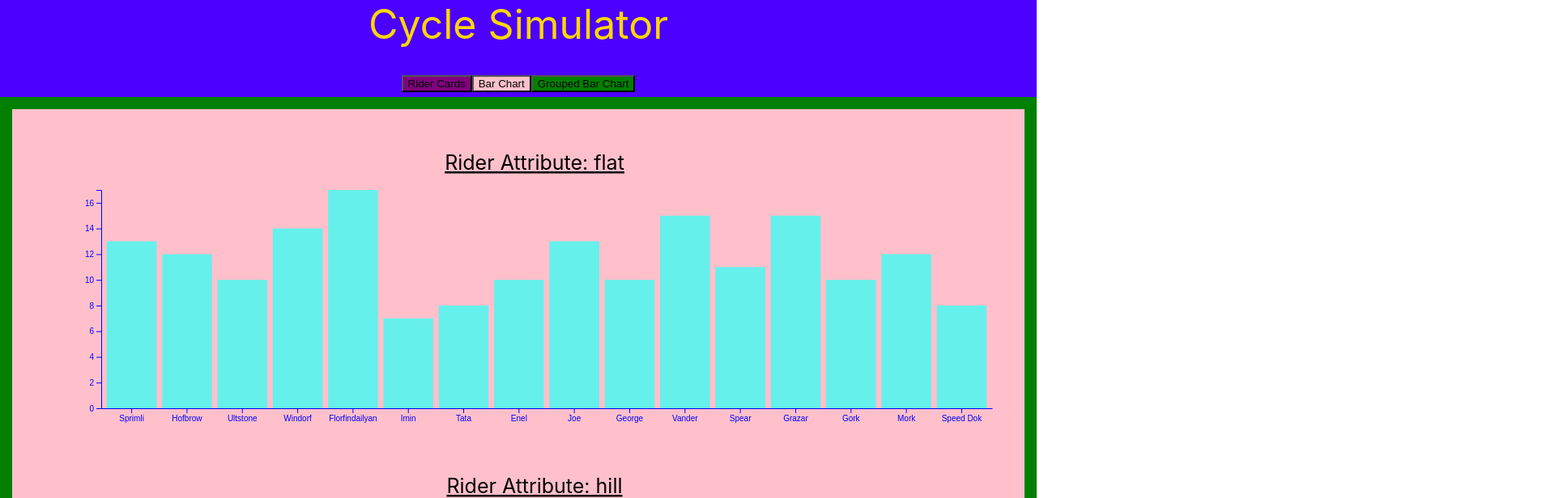
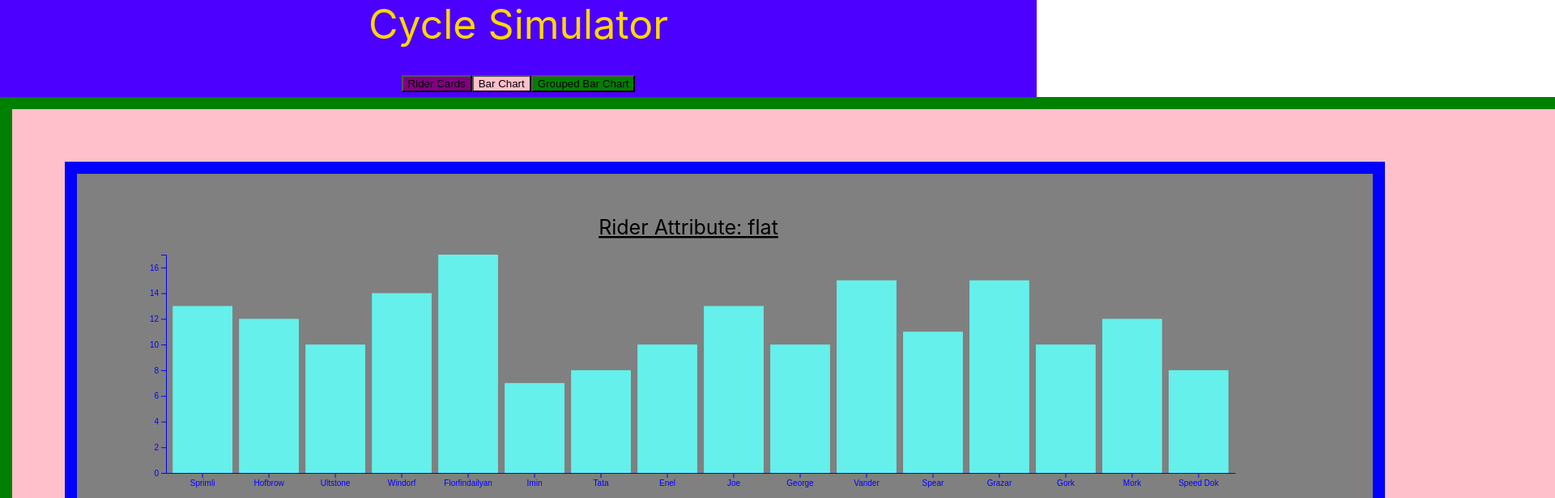
Before and after one commit to DotSumWedge/CycleSimulatorClient, a React (Create React App) app: page /BarChartPage in a window 1280 px wide. Shown: the top 616 px of the page at 81% size, 1920 px wide, since content can reach past the window. Built offline with nearby package versions, Linux system fonts and the light colour scheme; the HTML template or start-up script is replaced by a standard one.

Commit message:
Updated style for bar chart

```diff
--- a/src/components/ResponsiveBar.js
+++ b/src/components/ResponsiveBar.js
@@ -96,10 +96,19 @@ const Chart = ({riders, riderStat}) => {
 	}
 
 	return (
-		<div id='riderBarChart'>
+		<div id='riderBarChart' style={barChartStyle}>
 		  <svg ref={d3Chart}></svg>
 		</div>
 	)
 }
 
+const barChartStyle = {
+    backgroundColor: 'grey',
+    color: 'blue',
+    border: '15px solid blue',
+    padding: '50px',
+	margin: '15px',
+	width: '1500px'
+}
+
 export default Chart
--- a/src/pages/BarChartPage.js
+++ b/src/pages/BarChartPage.js
@@ -241,7 +241,7 @@ function BarChartPage() {
     }
 
   return (
-    <div style={barChartStyle}>
+    <div style={barChartPageStyle}>
         {riderStats.map((riderStat) => {
             if(isNaN(riders[0][riderStat]) || riderStat === "id"){
                 console.log("don't create chart")
@@ -250,19 +250,15 @@ function BarChartPage() {
             return <Chart key={riderStat} riders={riders} riderStat={riderStat}/>;
         }
         )}
-
-        {/* if(isNaN(data[0][riderStat]) || riderStat === "id"){
-			return;
-		} */}
     </div>
   )
 }
 
-const barChartStyle = {
+const barChartPageStyle = {
     backgroundColor: 'pink',
-    color: 'blue',
     border: '15px solid green',
     padding: '50px',
+    width: '3439px'
 }
 
 export default BarChartPage
```
